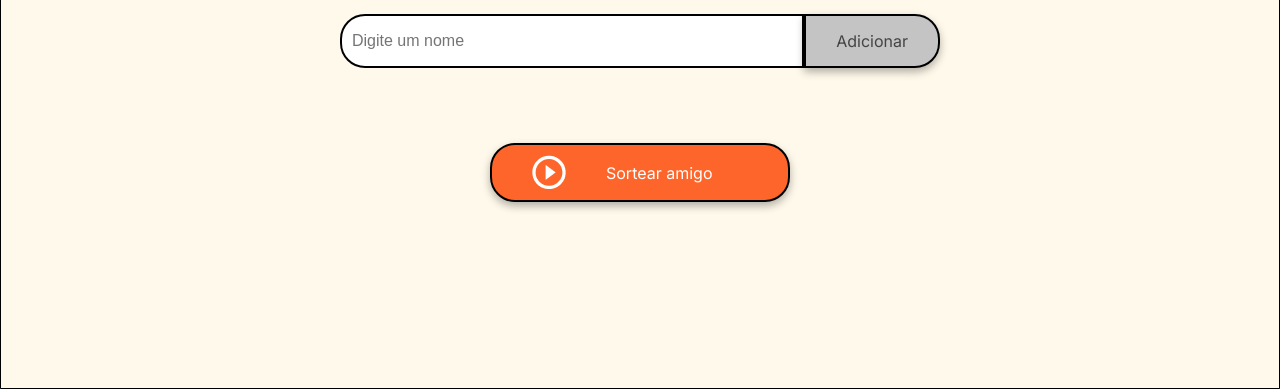
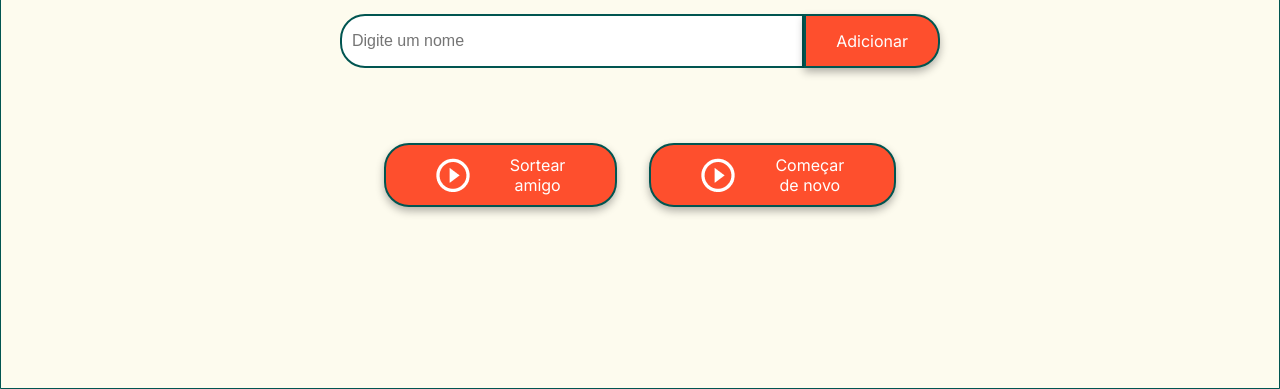
Before and after one commit to iuryfc/challenge-amigo-secreto, a plain HTML site: page index.html in a window 1280 px wide. Shown: the part 411-800 px from the top of the page. Drawn offline with Linux system fonts and the light colour scheme.

Commit message:
Mudança no estilo e botão para reiniciar

```diff
--- a/app.js
+++ b/app.js
@@ -35,3 +35,9 @@ function sortearAmigo(){
     limparListaAmigos.innerHTML = '';
     amigos = [];
 }
+
+function começarJogo() {
+    let limparAmigoSorteado = document.getElementById ('resultado');
+    limparAmigoSorteado.innerHTML = '';
+    amigoSorteado = [];
+}
--- a/index.html
+++ b/index.html
@@ -32,6 +32,10 @@
                     <img src="assets/play_circle_outline.png" alt="Ícone para sortear">
                     Sortear amigo
                 </button>
+                <button class="button-draw" onclick="começarJogo()" aria-label="Sortear amigo secreto">
+                    <img src="assets/play_circle_outline.png" alt="Ícone para sortear">
+                    Começar de novo
+                </button>
             </div>
         </section>
     </main>
--- a/style.css
+++ b/style.css
@@ -1,10 +1,10 @@
 :root {
-    --color-primary: #4B69FD;
-    --color-secondary: #FFF9EB;
-    --color-tertiary: #C4C4C4;
-    --color-button: #fe652b;
-    --color-button-hover: #e55720;
-    --color-text: #444444;
+    --color-primary: #57B4BA;
+    --color-secondary: #FDFBEE;
+    --color-tertiary: #FE4F2D;
+    --color-button: #FE4F2D;
+    --color-button-hover: #EF9651;
+    --color-text: #015551;
     --color-white: #FFFFFF;
 }
 
@@ -43,7 +43,7 @@ body {
 .input-section {
     flex: 60%;
     background-color: var(--color-secondary);
-    border: 1px solid #000;
+    border: 1px solid #015551;
     border-radius: 64px 64px 0 0;
     display: flex;
     flex-direction: column;
@@ -82,14 +82,17 @@ body {
 .input-name {
     width: 100%;
     padding: 10px;
-    border: 2px solid #000;
+    border: 2px solid #015551;
     border-radius: 25px 0 0 25px;
     font-size: 16px;
 }
 
 .button-container {
+    display: flex;
     width: 300px;
     justify-content: center;
+    flex-direction: row;
+    gap: 2REM;
 }
 
 /* Estilos de entrada de texto */
@@ -109,7 +112,7 @@ button {
     padding: 15px 30px;
     font-family: "Inter", sans-serif;
     font-size: 16px;
-    border: 2px solid #000;
+    border: 2px solid #015551;
     border-radius: 25px;
     box-shadow: 0 4px 8px rgba(0, 0, 0, 0.3);
     cursor: pointer;
@@ -117,12 +120,12 @@ button {
 
 .button-add {
     background-color: var(--color-tertiary);
-    color: var(--color-text);
+    color: var(--color-white);
     border-radius: 0 25px 25px 0;
 }
 
 .button-add:hover {
-    background-color: #a1a1a1;
+    background-color: #EF9651;
 }
 
 /* Listas */
@@ -136,7 +139,7 @@ ul {
 
 .result-list {
     margin-top: 15px;
-    color: #05DF05;
+    color: #FE4F2D;
     font-size: 22px;
     font-weight: bold;
     text-align: center;
@@ -147,7 +150,7 @@ ul {
     display: flex;
     align-items: center;
     width: 100%;
-    padding: 10px 40px;
+    padding: 10px 50px;
     color: var(--color-white);
     background-color: var(--color-button);
     font-size: 16px;
```
